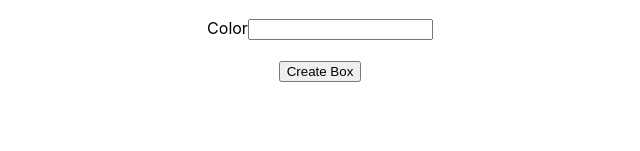
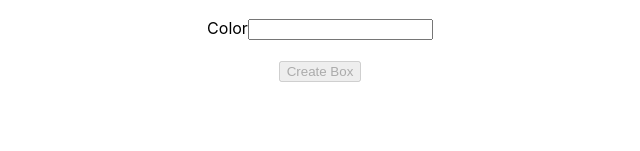
Before and after one commit to TheJSGirl/react-footprints, a React (Create React App) app in the folder box-maker/: page / in a window 1280 px wide. Shown: the part 148-299 px from the top of the page, without its empty margins (320-960 px from the left). Built offline with nearby package versions, Linux system fonts and the light colour scheme.

Commit message:
disabled create button property

```diff
--- a/box-maker/src/Box.jsx
+++ b/box-maker/src/Box.jsx
@@ -6,10 +6,6 @@ class Box extends Component {
         width: 15,
         color: 'red'
     }
-    constructor(props) {
-        super(props);
-    }
-
 
     render() {
         return(
--- a/box-maker/src/BoxForm.jsx
+++ b/box-maker/src/BoxForm.jsx
@@ -7,7 +7,7 @@ class BoxForm extends Component {
         this.state = {
             width: '',
             height: '',
-            color: ''
+            color: '',
         }
         this.handleOnchange = this.handleOnchange.bind(this);
         this.handleSubmit = this.handleSubmit.bind(this);
@@ -28,6 +28,8 @@ class BoxForm extends Component {
         })
     }
     render() {
+        const {height, width, color} = this.state;
+        const enabled = height && width && color;
         return (
                 <form onSubmit={this.handleSubmit}>
                    <div>
@@ -38,7 +40,6 @@ class BoxForm extends Component {
                             value={this.state.height}
                             onChange={this.handleOnchange}
                         />
-
                     </div><br/>
 
                     <div>
@@ -61,7 +62,7 @@ class BoxForm extends Component {
                         />
                    </div>
                     <br/>
-                    <button>Create Box</button>
+                    <button disabled={!enabled}>Create Box</button>
                 </form>
         )
     }
```
